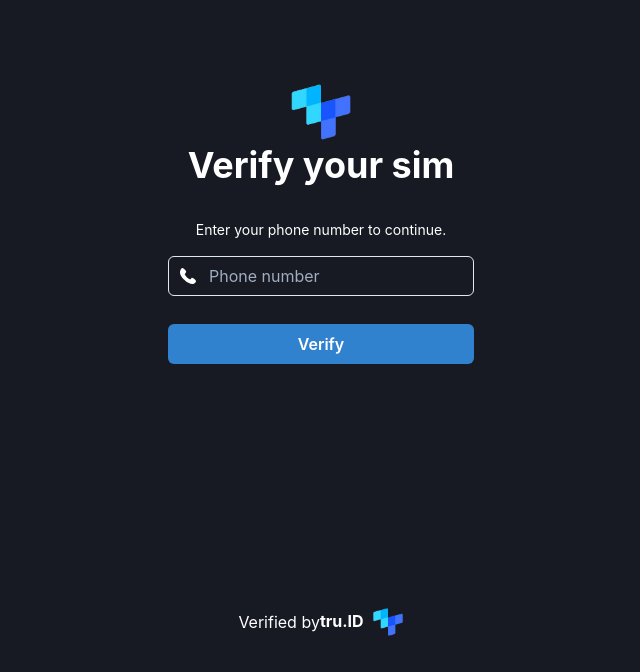
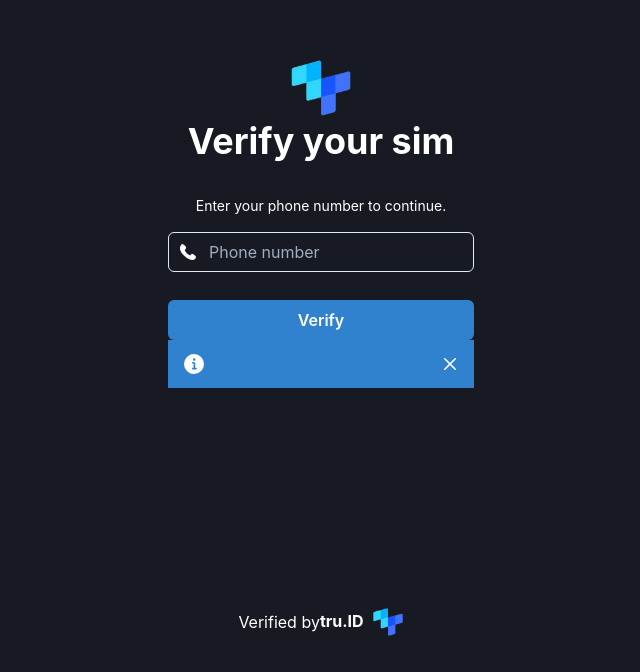
Before and after one commit to emmanueletukudo/truid-challenge, a Next.js app in the folder client/: page / in a window 1280 px wide. Shown: the part 128-800 px from the top of the page, without its empty margins (319-959 px from the left). Built offline with nearby package versions, Linux system fonts and the light colour scheme.

Commit message:
update on alert commponent

```diff
--- a/client/package.json
+++ b/client/package.json
@@ -7,15 +7,16 @@
     "build": "next build",
     "start": "next start"
   },
+  "proxy": "http://localhost:5000",
   "dependencies": {
     "@chakra-ui/icons": "^1.0.3",
     "@chakra-ui/react": "^1.1.6",
     "@emotion/react": "^11.1.4",
     "@emotion/styled": "^11.0.0",
+    "axios": "^0.21.1",
     "framer-motion": "^3.2.2-rc.1",
     "next": "10.0.5",
     "react": "17.0.1",
-    "react-dom": "17.0.1",
-    "swr": "^0.4.1"
+    "react-dom": "17.0.1"
   }
 }
--- a/client/pages/components/Alert.js
+++ b/client/pages/components/Alert.js
@@ -5,6 +5,7 @@ import {
   AlertIcon,
   AlertTitle,
   AlertDescription,
+  CloseButton
 } from "@chakra-ui/react";
 import {
     Heading,
@@ -15,14 +16,16 @@ import {
 class AlertClass extends React.Component {
   constructor(props) {
     super(props);
-    this.state = {};
+    this.state = {
+        show: false,
+    };
   }
 
   render() {
     return (
-      <Alert status="success">
+      <Alert status="info" variant="solid">
         <AlertIcon />
-        {this.props.simDetails.map((item, index) =>
+        {this.props.simDetails && this.props.simDetails.map((item, index) =>
             <Box flex="1" key={index}>
             <AlertTitle>{item.status}</AlertTitle>
             <AlertDescription display="block">
--- a/client/pages/components/Form.js
+++ b/client/pages/components/Form.js
@@ -9,7 +9,7 @@ import {
 } from "@chakra-ui/react";
 import { PhoneIcon } from "@chakra-ui/icons";
 import styles from "../../styles/Form.module.css";
-
+import simService from "../services/simServices";
 class Form extends React.Component {
   constructor() {
     super();
@@ -49,4 +49,8 @@ class Form extends React.Component {
   }
 }
 
+Form.getStaticProps = async function(){
+    const res = await simService();
+    console.log(res);
+}
 export default Form;
--- a/client/pages/index.js
+++ b/client/pages/index.js
@@ -6,8 +6,9 @@ import {
 } from "@chakra-ui/react";
 import styles from "../styles/Home.module.css";
 import Form from "./components/Form";
+import Alert from "./components/Alert";
 
-export default function Home() {
+export default function Home({}) {
   return (
     <div className={styles.container}>
       <Head>
@@ -24,6 +25,7 @@ export default function Home() {
         </Text>
        <Form/>
 
+        <Alert/>
       </main>
 
       <footer className={styles.footer}>
--- a/client/pages/services/simServices.js
+++ b/client/pages/services/simServices.js
@@ -1,12 +1,9 @@
-import useSWR from 'swr';
+import axios from "axios";
 
-async function simCheck(){
-    const {data, error} = useSWR("/api/v1/sims", fetcher)
-    if(error) return <div>Faild to load</div>
-    if(!data) return <div>loading...</div>
-
-    console.log(data);
-    //return data;
+ const simCheck = async (phone) => {
+    const res = await axios.post("api/v1/sims/sim-check", {phone});
+    //return res.data;
+    console.log(res);
 }
 
 export default simCheck;
```
Also changed, not shown: 1 other file (tests, documents, lock files or other folders).
